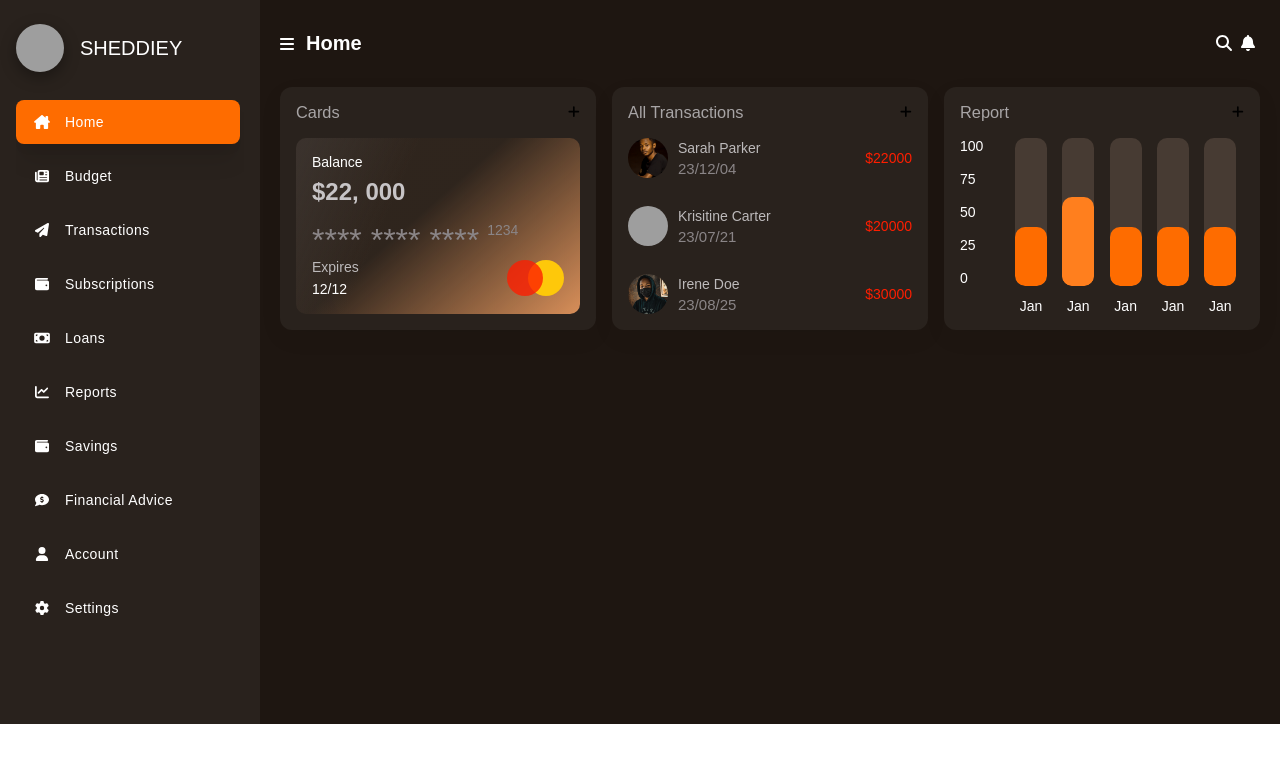
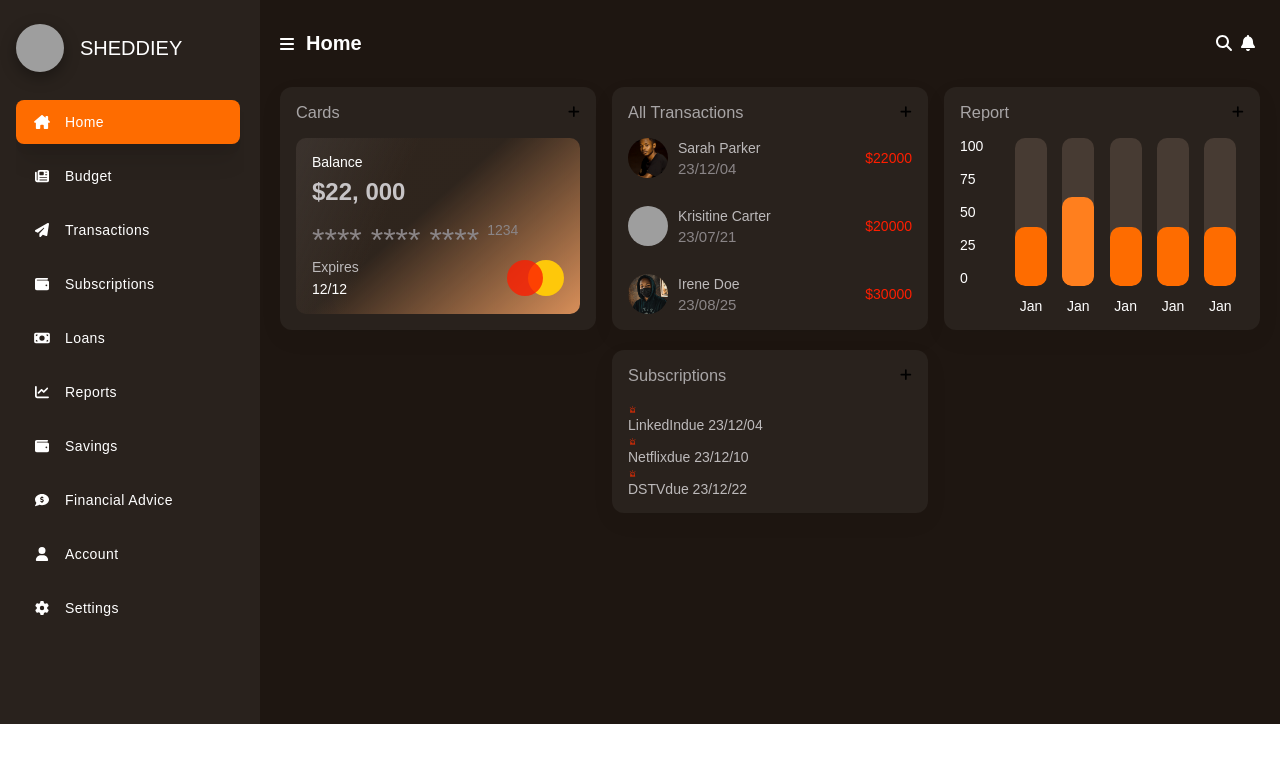
Before and after one commit to Sheddiey/todo-list-dashboard, a React (Create React App) app: page / in a window 1280 px wide. Shown: the top 762 px of the page. Built offline with nearby package versions, Linux system fonts and the light colour scheme; grey boxes are pictures that could not be loaded; a web font is replaced by a local one.

Commit message:
added four more components

```diff
--- a/src/Components/Budget/Budget.jsx
+++ b/src/Components/Budget/Budget.jsx
@@ -3,7 +3,7 @@
 
 const Budget = () => {
   return (
-    <div>
+    <div className=''>
 
     </div>
   )
--- a/src/Components/ContentMain/ContentMain.jsx
+++ b/src/Components/ContentMain/ContentMain.jsx
@@ -1,13 +1,17 @@
-import React from 'react'
-import './contentMain.css'
-import Cards from '../Cards/Cards'
-import Transaction from '../Transaction/Transaction'
-import Report from '../Report/Report'
-import Budget from '../Budget/Budget'
+import React from "react";
+import "./contentMain.css";
+import Cards from "../Cards/Cards";
+import Transaction from "../Transaction/Transaction";
+import Report from "../Report/Report";
+import Budget from "../Budget/Budget";
+import Subscriptions from "../Subscriptions/Subscriptions";
+import Savings from "../Savings/Savings";
+import Loans from "../Loans/Loans";
+import Financial from "../Financial/Financial";
 
 const ContentMain = () => {
   return (
-    <div className='main-content-holder'>
+    <div className="main-content-holder">
       <div className="content-grid-one">
         <Cards />
         <Transaction />
@@ -15,9 +19,21 @@
       </div>
       <div className="content-grid-two">
         <Budget />
+        <div className="subgrid-two-item">
+            <div className="subgrid-two">
+                <Subscriptions />
+                <Savings />
+            </div>
+        </div>
+        <div className="subgrid-two-item">
+            <div className="subgrid-two">
+                <Loans />
+                <Financial />
+            </div>
+        </div>
       </div>
     </div>
-  )
-}
+  );
+};
 
-export default ContentMain
+export default ContentMain;
--- /dev/null
+++ b/src/Components/Financial/Financial.jsx
@@ -0,0 +1,12 @@
+import React from 'react'
+import './financial.css'
+
+const Financial = () => {
+  return (
+    <div>
+
+    </div>
+  )
+}
+
+export default Financial
--- /dev/null
+++ b/src/Components/Loans/Loans.jsx
@@ -0,0 +1,12 @@
+import React from 'react'
+import './loans.css'
+
+const Loans = () => {
+  return (
+    <div>
+
+    </div>
+  )
+}
+
+export default Loans
--- /dev/null
+++ b/src/Components/Savings/Savings.jsx
@@ -0,0 +1,12 @@
+import React from 'react'
+import './savings.css'
+
+const Savings = () => {
+  return (
+    <div>
+
+    </div>
+  )
+}
+
+export default Savings
--- /dev/null
+++ b/src/Components/Subscriptions/Subscriptions.jsx
@@ -0,0 +1,40 @@
+import React from 'react'
+import './subscription.css'
+import { subscriptions } from '../../data/data'
+import { FontAwesomeIcon } from '@fortawesome/react-fontawesome'
+import { faPlus } from '@fortawesome/free-solid-svg-icons'
+import alert from '../../Assets/icons/alert.svg'
+
+const Subscriptions = () => {
+  return (
+    <div className='subgrid-two-item grid-common grid-c5'>
+      <div className="grid-c-title">
+        <h3 className="grid-c-title-text">Subscriptions</h3>
+        <button className="grid-c-title-icon">
+            <FontAwesomeIcon icon={faPlus} />
+        </button>
+      </div>
+      <div className="grid-c5-content">
+        <div className="grid-items">
+            {
+                subscriptions.map((subscription) => (
+                    <div className="grid-item" key={subscription.id}>
+                        <div className="grid-item-l">
+                            <div className="icon">
+                                <img src={alert} alt="" />
+                            </div>
+                            <div className="text text-silver-v1">
+                                {subscription.title}
+                                <span>due {subscription.due_date}</span>
+                            </div>
+                        </div>
+                    </div>
+                ))
+            }
+        </div>
+      </div>
+    </div>
+  )
+}
+
+export default Subscriptions
```
Also changed, not shown: src/Components/Financial/financial.css (added), src/Components/Loans/loans.css (added), src/Components/Savings/savings.css (added), src/Components/Subscriptions/subscription.css (added).
